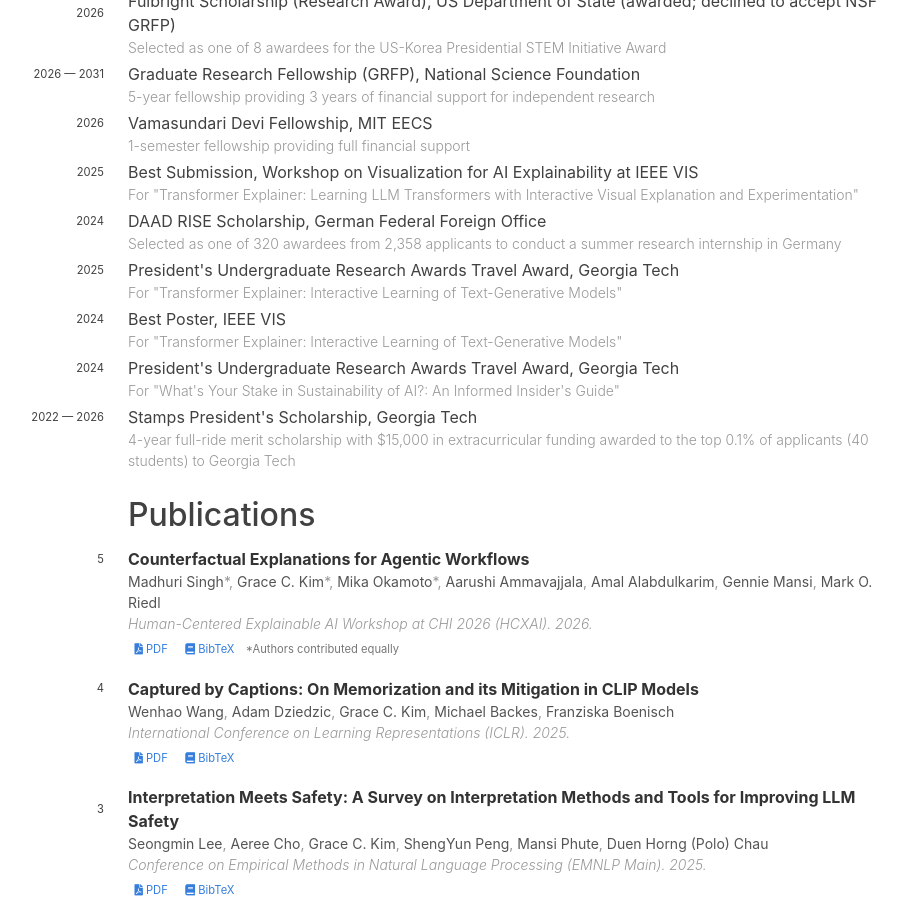
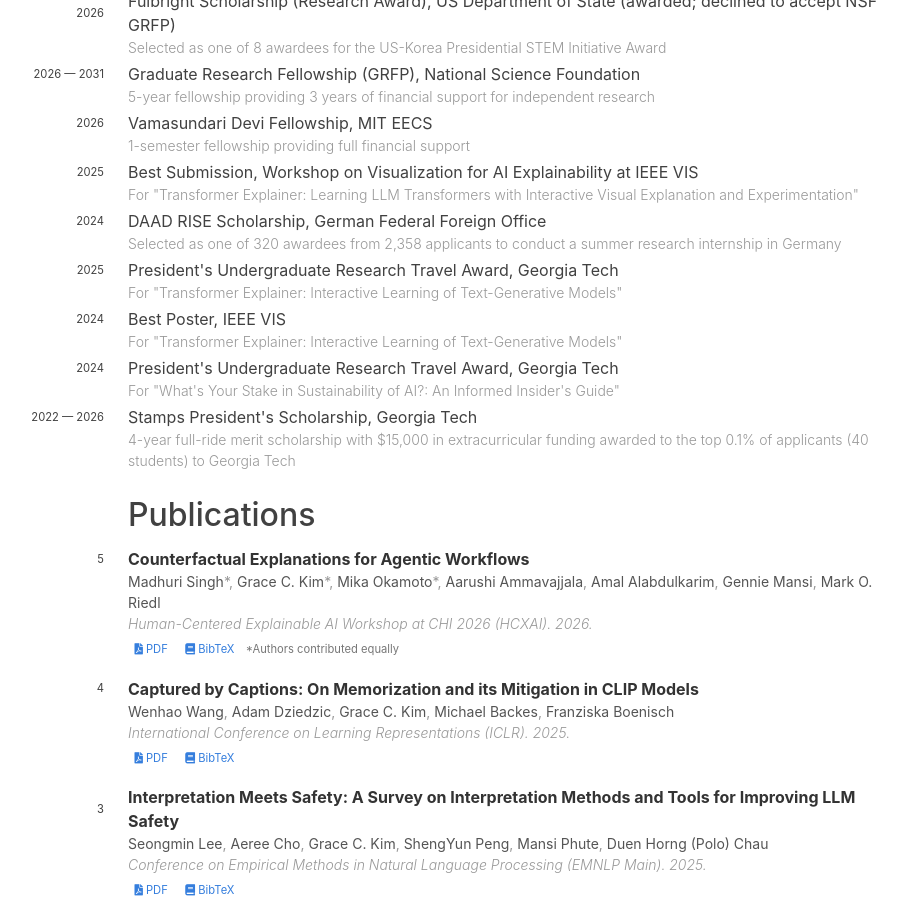
Before and after one commit to gracekimcy/gracekimcy.github.io, a Jekyll site: the page built from cv.md, in a window 1280 px wide and 900 px high, scrolled down 1261 px. Shown: the whole window, without its empty margins (204-1111 px from the left). Built offline with Jekyll 4.4.1, drawn with Linux system fonts in a browser that asks for light colours; nearby versions of some CDN libraries; some web fonts are replaced; some of the changed text lies outside the part shown.

Commit message:
update cv pdf

```diff
--- a/_data/awards.yaml
+++ b/_data/awards.yaml
@@ -22,7 +22,7 @@
   description: Selected as one of 320 awardees from 2,358 applicants to conduct a summer research internship in Germany
   year: 2024
 
-- name: "President's Undergraduate Research Awards Travel Award, Georgia Tech"
+- name: "President's Undergraduate Research Travel Award, Georgia Tech"
   description: 'For "Transformer Explainer: Interactive Learning of Text-Generative Models"'
   year: 2025
 
@@ -30,7 +30,7 @@
   description: 'For "Transformer Explainer: Interactive Learning of Text-Generative Models"'
   year: 2024
 
-- name: "President's Undergraduate Research Awards Travel Award, Georgia Tech"
+- name: "President's Undergraduate Research Travel Award, Georgia Tech"
   description: "For \"What's Your Stake in Sustainability of AI?: An Informed Insider's Guide\""
   year: 2024
 
--- a/_data/education.yaml
+++ b/_data/education.yaml
@@ -9,7 +9,7 @@
   description:
     - Concentration in Machine Learning # "GPA: 4.00/4.00"
   awards:
-    - Stamps President's Scholarship (full-ride merit scholarship)
+    - Stamps President's Scholarship
 
 - degree: "B.S. in Computer Science"
   years: "Aug. 2022 —"
@@ -25,7 +25,7 @@
     - "Concentrations in Artificial Intelligence and Theory, Overall GPA: 3.9/4.0, Highest Honors"
   institution-url: https://www.gatech.edu/
   awards:
-    - Stamps President's Scholarship (full-ride merit scholarship)
+    - Stamps President's Scholarship
 
 - degree: "Berlin Summer Program"
   years: "Summer 2023"
```
Also changed, not shown: 1 other file.
